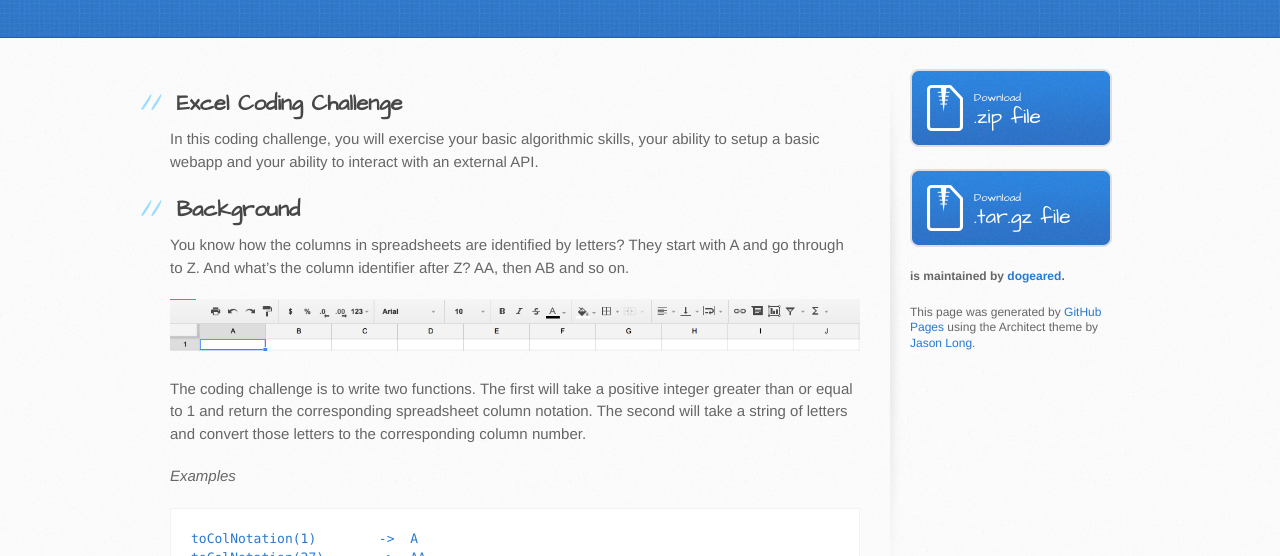
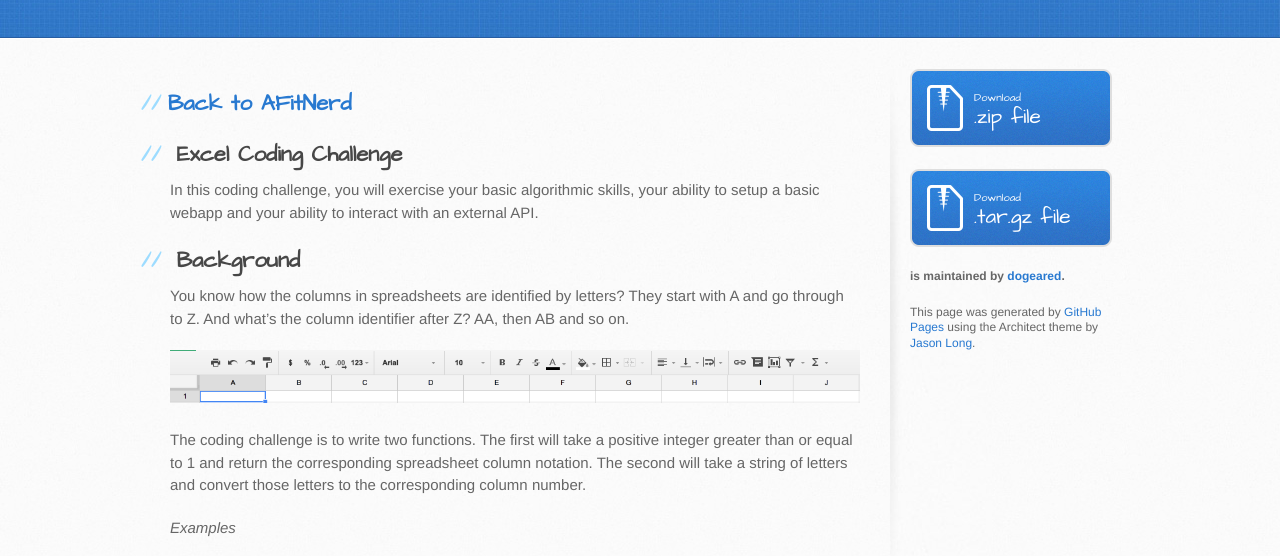
Before and after one commit to dogeared/excel_kata, a plain HTML site: page index.html in a window 1280 px wide. Shown: the part 197-753 px from the top of the page. Drawn offline with Linux system fonts and the light colour scheme.

Commit message:
added link back to main site

```diff
--- a/index.html
+++ b/index.html
@@ -28,6 +28,7 @@
     <div id="content-wrapper">
       <div class="inner clearfix">
         <section id="main-content">
+          <h2><a href="/" class="btn">Back to AFitNerd</a></h2>
           <h2>
 <a id="excel-coding-challenge" class="anchor" href="#excel-coding-challenge" aria-hidden="true"><span class="octicon octicon-link"></span></a>Excel Coding Challenge</h2>
 
```
